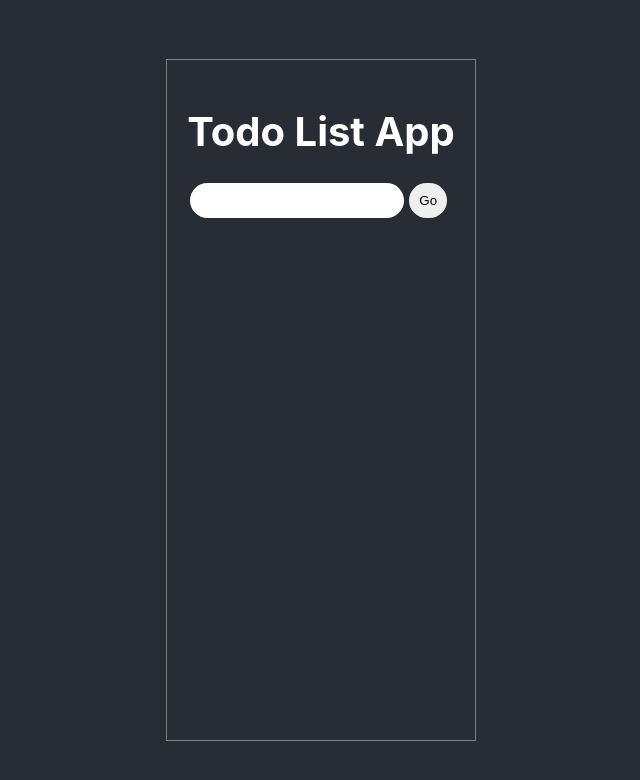
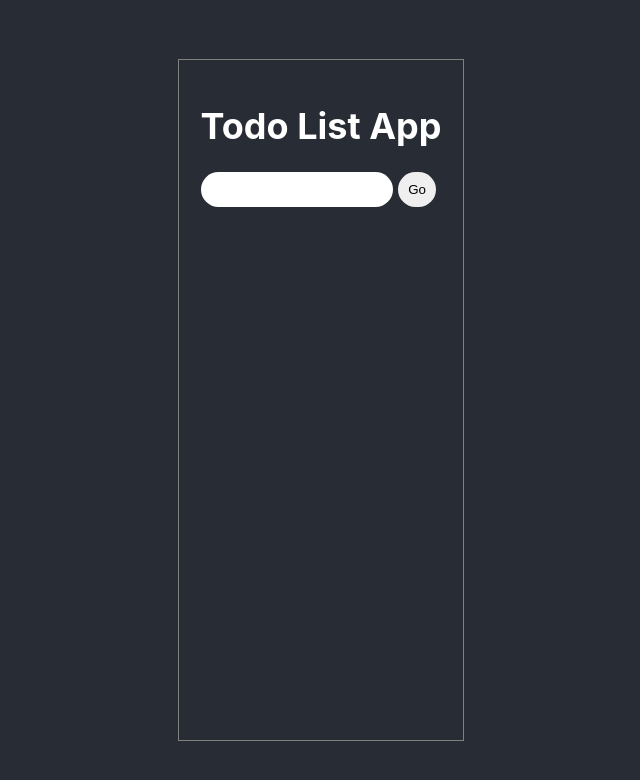
Before and after one commit to okekevicktur/todo-app, a React (Create React App) app: page / in a window 1280 px wide. Shown: the top 780 px of the page, without its empty margins (319-959 px from the left). Built offline with nearby package versions, Linux system fonts and the light colour scheme.

Commit message:
scroll fixed

```diff
--- a/src/App.css
+++ b/src/App.css
@@ -12,10 +12,21 @@
   padding: 20px;
   flex-direction: column;
   align-items: center;
-  font-size: 20px;
+  font-size: 18px;
   color: white;
   overflow: hidden;
   overflow-y: scroll;
+}
+.container::-webkit-scrollbar {
+  width: 5px;
+}
+.container::-webkit-scrollbar-thumb {
+  background-color: rgb(90, 105, 147);
+  border-radius: 10px;
+}
+.container::-webkit-scrollbar-track {
+  background-color: #10141f;
+  border-radius: 10px;
 }
 .todoForm {
   display: flex;
```
